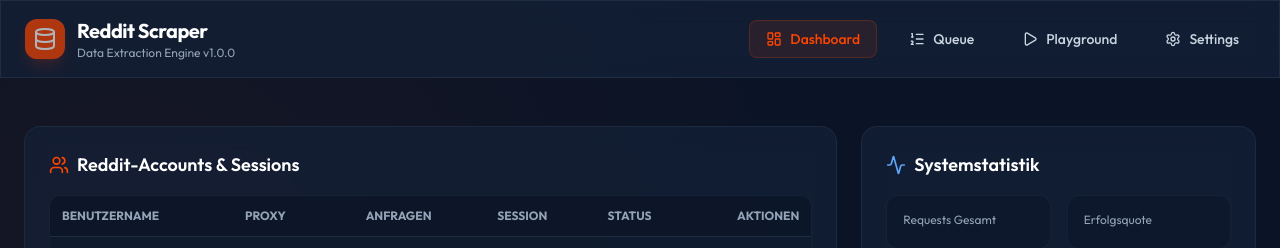
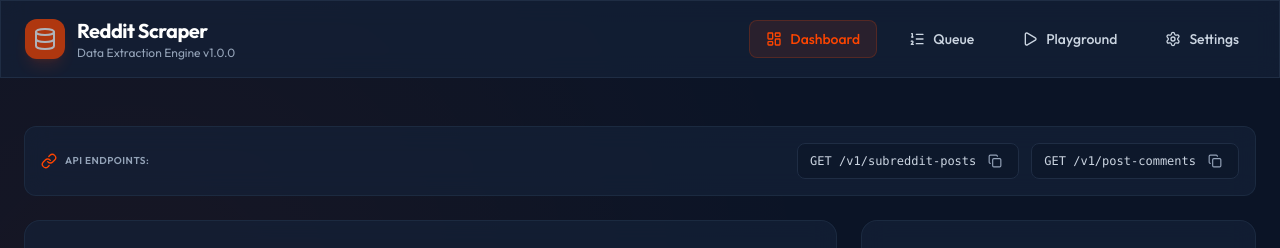
Before and after one commit to aljan92/rddtscpr, a FastAPI app: template app/templates/dashboard.html in a window 1280 px wide. Shown: the top 248 px of the page. Run offline with FastAPI, Linux system fonts and the light colour scheme; the template is opened without the code that fills it, so the values that code supplies are empty; some libraries are stand-ins or nearby versions.

Commit message:
Feat: Add API Endpoints bar with copy buttons to dashboard

```diff
--- a/app/templates/dashboard.html
+++ b/app/templates/dashboard.html
@@ -78,6 +78,31 @@
     <main class="flex-grow p-6 max-w-7xl mx-auto w-full space-y-6">
         <!-- Status Messages -->
         <div id="alert-container"></div>
+
+        <!-- API Endpoints Bar -->
+        <div class="glass-card p-4 rounded-xl flex flex-col md:flex-row items-center justify-between gap-4 text-xs">
+            <div class="flex items-center space-x-2 text-slate-400">
+                <i data-lucide="link" class="w-4 h-4 text-reddit-orange"></i>
+                <span class="font-semibold uppercase tracking-wider text-[10px]">API Endpoints:</span>
+            </div>
+            <div class="flex flex-col sm:flex-row items-center gap-3 w-full md:w-auto">
+                <!-- Endpoint 1 -->
+                <div class="flex items-center space-x-2 bg-reddit-dark/50 border border-reddit-border px-3 py-1.5 rounded-lg w-full sm:w-auto justify-between">
+                    <code class="font-mono text-slate-300">GET /v1/subreddit-posts</code>
+                    <button onclick="copyToClipboard('https://api.angermann.work/v1/subreddit-posts', this)" class="text-slate-400 hover:text-white transition-colors p-1" title="Kopieren">
+                        <i data-lucide="copy" class="w-3.5 h-3.5"></i>
+                    </button>
+                </div>
+                <!-- Endpoint 2 -->
+                <div class="flex items-center space-x-2 bg-reddit-dark/50 border border-reddit-border px-3 py-1.5 rounded-lg w-full sm:w-auto justify-between">
+                    <code class="font-mono text-slate-300">GET /v1/post-comments</code>
+                    <button onclick="copyToClipboard('https://api.angermann.work/v1/post-comments', this)" class="text-slate-400 hover:text-white transition-colors p-1" title="Kopieren">
+                        <i data-lucide="copy" class="w-3.5 h-3.5"></i>
+                    </button>
+                </div>
+            </div>
+        </div>
+
         <!-- Session & Control Section -->
         <div class="grid grid-cols-1 lg:grid-cols-3 gap-6">
             <!-- Reddit Accounts List (Left col, span 2) -->
@@ -510,6 +535,21 @@
             modal.classList.remove('flex');
             modal.classList.add('hidden');
         }
+
+        function copyToClipboard(text, button) {
+            navigator.clipboard.writeText(text).then(() => {
+                const icon = button.querySelector('i');
+                const originalLucide = icon.getAttribute('data-lucide');
+                icon.setAttribute('data-lucide', 'check');
+                button.classList.add('text-emerald-400');
+                lucide.createIcons();
+                setTimeout(() => {
+                    icon.setAttribute('data-lucide', 'copy');
+                    button.classList.remove('text-emerald-400');
+                    lucide.createIcons();
+                }, 1500);
+            });
+        }
     </script>
 </body>
 </html>
```
